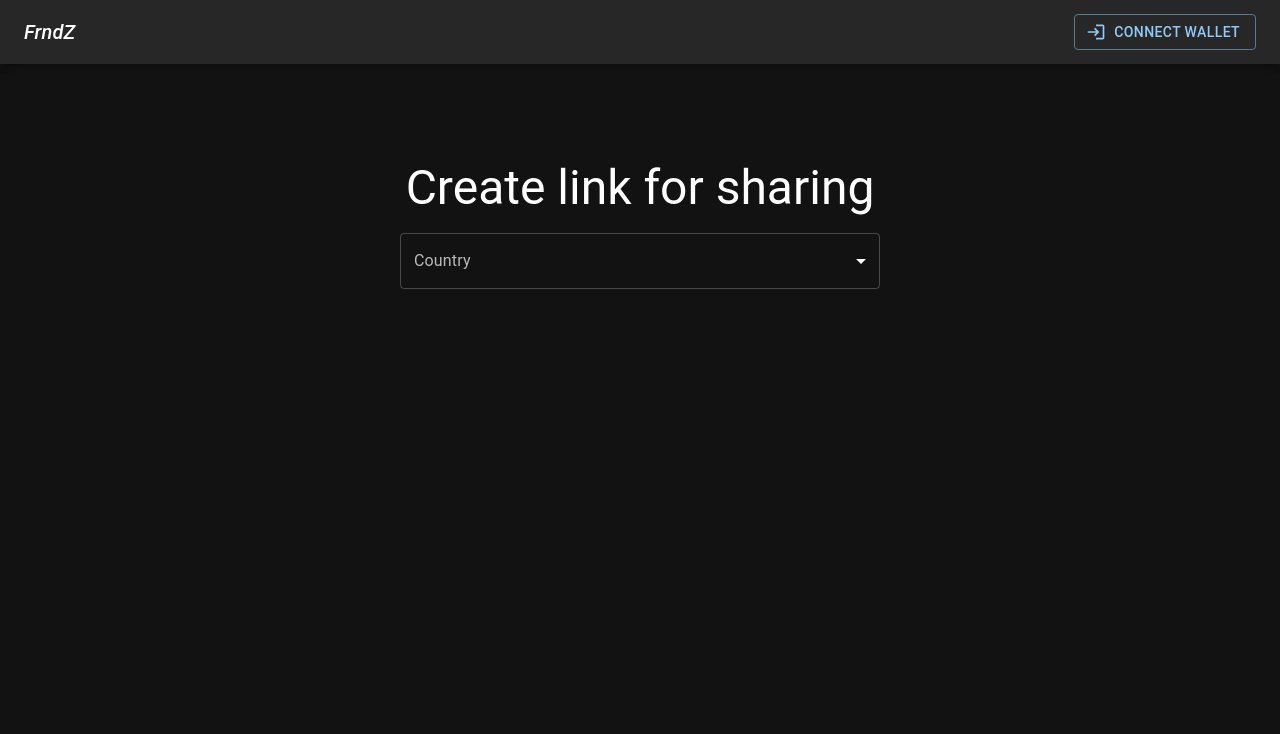
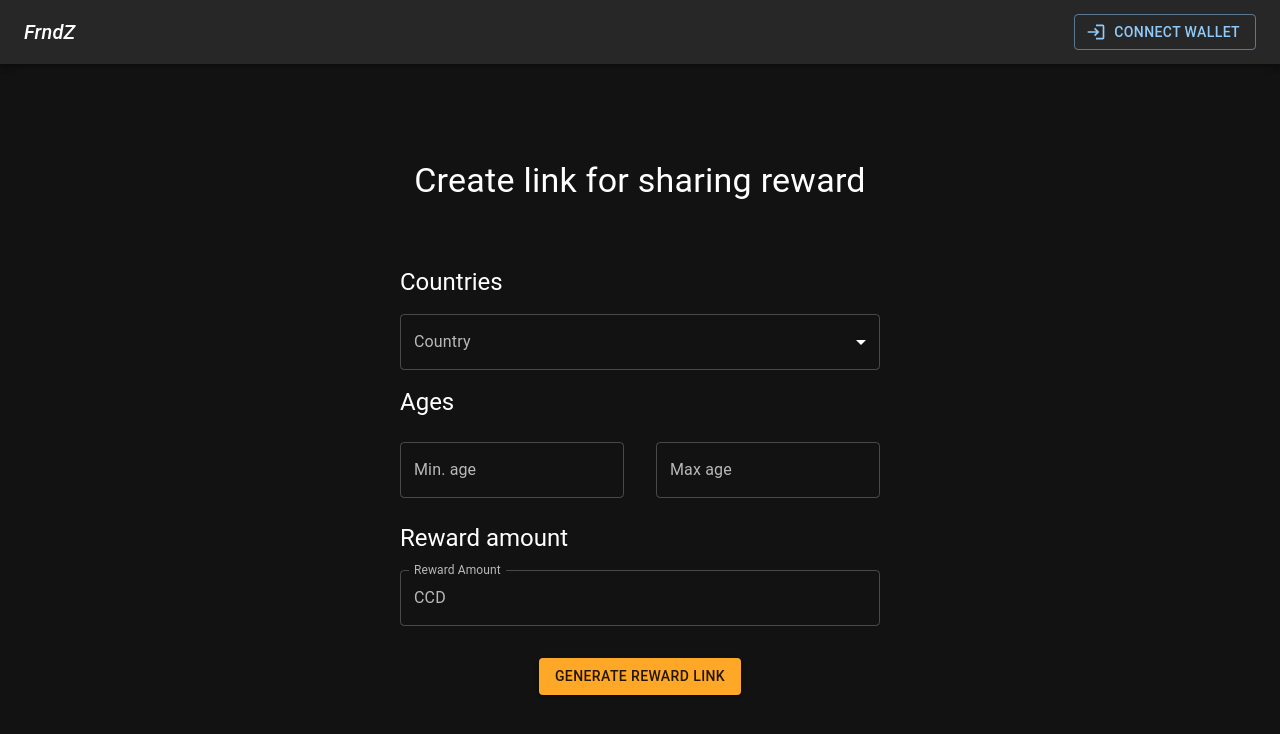
Before and after one commit to NewearthartTech/FriendZone_frontend, a React (Vite) app: page /upload in a window 1280 px wide. Shown: the top 734 px of the page. Built offline with nearby package versions, Linux system fonts and the light colour scheme.

Commit message:
make mock form

```diff
--- a/src/app.tsx
+++ b/src/app.tsx
@@ -35,7 +35,14 @@ function App() {
 
     return (
         <ThemeProvider theme={darkTheme}>
-      <Toaster />
+            <Toaster toastOptions={{
+                style: {
+                    borderRadius: '10px',
+                    borderColor: '#101010',
+                    background: '#060606',
+                    color: '#fff',
+                }
+            }} />
             <CssBaseline />
             <RouterProvider router={router} />
         </ThemeProvider>
--- a/src/components/navbar.tsx
+++ b/src/components/navbar.tsx
@@ -4,9 +4,16 @@ import Box from '@mui/material/Box';
 import Toolbar from '@mui/material/Toolbar';
 import Typography from '@mui/material/Typography';
 import Wallet from './wallet';
+import { Add } from '@mui/icons-material';
+import { Button, useMediaQuery } from '@mui/material';
+import { useAtomValue } from 'jotai';
+import { walletPresentAtom } from '../store/walletStore';
+import { useNavigate } from 'react-router-dom';
 
 const Navbar = () => {
-
+    const walletPresent = useAtomValue(walletPresentAtom);
+    const matches = useMediaQuery('(min-width:600px)');
+    const navigate = useNavigate();
     return (
         <Box sx={{ flexGrow: 1 }}>
             <AppBar position="static" color="primary">
@@ -14,6 +21,9 @@ const Navbar = () => {
                     <Typography variant="h6" component="div" sx={{ flexGrow: 1, fontStyle: "italic" }}>
                         FrndZ
                     </Typography>
+                    {walletPresent && (<Button onClick={() => navigate("/upload")} sx={{ marginX: "1em", padding: "10px" }} variant="outlined">
+                        <Add /> {matches && <span>Create donation</span>}
+                    </Button>)}
                     <Wallet />
                 </Toolbar>
             </AppBar>
--- a/src/pages/upload.tsx
+++ b/src/pages/upload.tsx
@@ -1,23 +1,65 @@
-import { Box, FormControl, InputLabel, MenuItem, Select, Typography } from '@mui/material'
+import { Box, Button, Chip, FormControl, InputAdornment, InputLabel, MenuItem, Select, SelectChangeEvent, Stack, TextField, Typography } from '@mui/material'
 import React, { useState } from 'react'
 import { countries } from "../utils/countries"
+import { ShareReward } from '../utils/types';
 const Upload = () => {
-    const [countryCode, setCountryCode] = useState<string>()
+    const [countryCode, setCountryCode] = useState<string>();
+    const [shareReward, setShareReward] = useState<ShareReward>()
     return (
         <Box sx={{ textAlign: "center" }} mt={12}>
-            <Typography mx="auto" variant="h3" gutterBottom>Create link for sharing</Typography>
-            <FormControl fullWidth sx={{ maxWidth: "30rem" }}>
+            <Typography mx="auto" mb={8} variant="h4" gutterBottom>Create link for sharing reward</Typography>
+            <Box sx={{ maxWidth: "30rem" }} mx="auto">
+                <Typography variant="h5" my={2} textAlign="left">Countries</Typography>
+                <FormControl fullWidth >
                     <InputLabel id="country-select">Country</InputLabel>
                     <Select
                         labelId="country-select"
                         id="country-select"
-                    value={countryCode}
-                    label="Country"
-                    onChange={(e) => setCountryCode(e.target.value)}
+                        multiple
+                        value={shareReward?.countries ?? []}
+                        label="Countries"
+                        onChange={(e: SelectChangeEvent<string[]>) => {
+                            const {
+                                target: { value },
+                            } = e;
+                            setShareReward({ ...shareReward, countries: typeof value === 'string' ? value.split(',') : value })
+                        }
+                        }
                     >
                         {countries.map(country => <MenuItem value={country.code}>{country.name}</MenuItem>)}
                     </Select>
                 </FormControl>
+
+                {shareReward?.countries.map((country, i) => (<Chip
+                    sx={{ margin: 1 }}
+                    label={countries.find(e => e.code === country)?.name}
+                    onDelete={() => {
+                        const tCountries = shareReward.countries ?? [];
+                        tCountries.splice(i, 1);
+                        setShareReward({ ...shareReward, countries: tCountries });
+                    }}
+                />))}
+
+                <Typography variant="h5" my={2} textAlign="left">Ages</Typography>
+                <Stack
+                    justifyContent="center"
+                    my={3}
+                    direction={{ xs: 'column', sm: 'row' }}
+                    spacing={{ xs: 1, sm: 2, md: 4 }}
+                >
+                    <TextField label="Min. age" inputProps={{ inputMode: 'numeric', pattern: '/[^0-9\.]+/g' }} fullWidth />
+                    <TextField label="Max age" inputProps={{ inputMode: 'numeric', pattern: '/[^0-9\.]+/g' }} fullWidth />
+                </Stack>
+
+                <Typography variant="h5" my={2} textAlign="left">Reward amount</Typography>
+                <TextField InputProps={{
+                    startAdornment: <InputAdornment position="start">CCD</InputAdornment>,
+                }} label="Reward Amount" inputProps={{ inputMode: 'numeric', pattern: '/[^0-9\.]+/g' }} fullWidth />
+
+                <Button variant="contained" color="warning" sx={{ marginTop: 4 }}>
+                    Generate reward link
+                </Button>
+            </Box>
         </Box>
     )
 }
--- /dev/null
+++ b/src/utils/types.ts
@@ -0,0 +1,6 @@
+export type ShareReward = {
+	countries: Array<string>;
+	link?: string;
+	minAge?: string | number;
+	maxAge?: string | number;
+};
```
Lines whose indentation alone changed are shown as unchanged.
